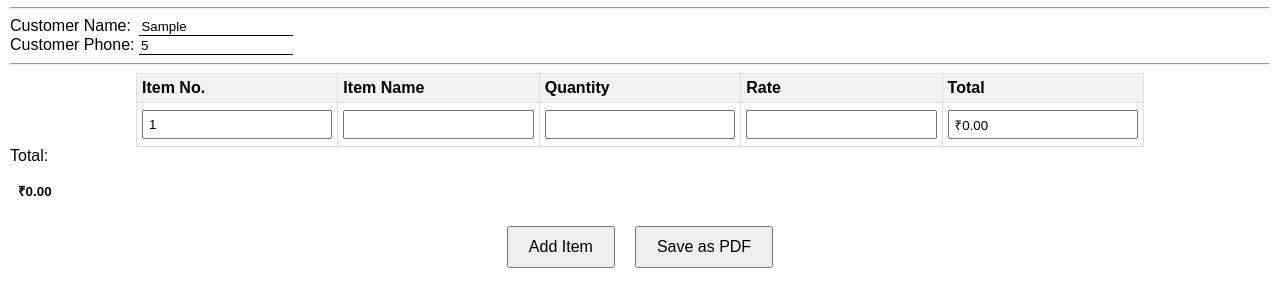
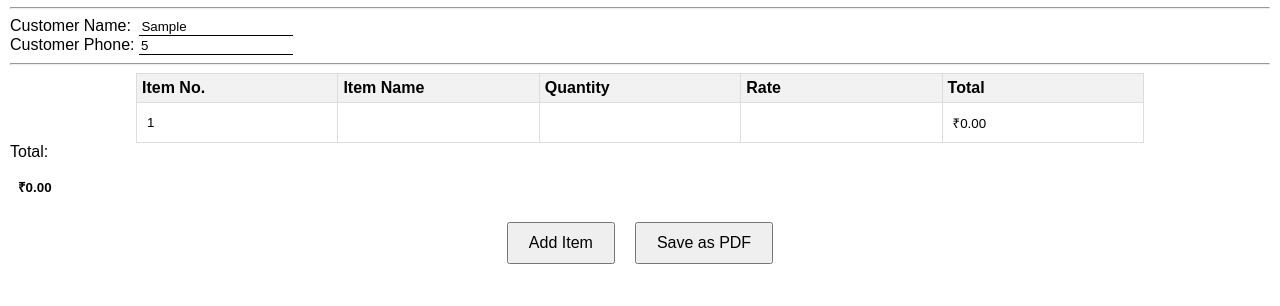
Before and after one commit to Prince-Online/Rahul-Book-Bill, a plain HTML site: page index.html in a window 1280 px wide. Both pictures are taken after typing "Sample", "5" into the empty fields and a click on the button "Add Item". Shown: the part 88-394 px from the top of the page. Drawn offline with Linux system fonts and the light colour scheme.

Commit message:
Update index.html

```diff
--- a/index.html
+++ b/index.html
@@ -61,6 +61,12 @@
     box-sizing: border-box;
     padding: 5px;
     margin: 2px 0;
+  }
+  #int{
+    border-top: none;
+    border-bottom: none;
+    border-left: none;
+    border-right: none;
   }
   @media (min-width: 600px) {
     #bill-table {
```
